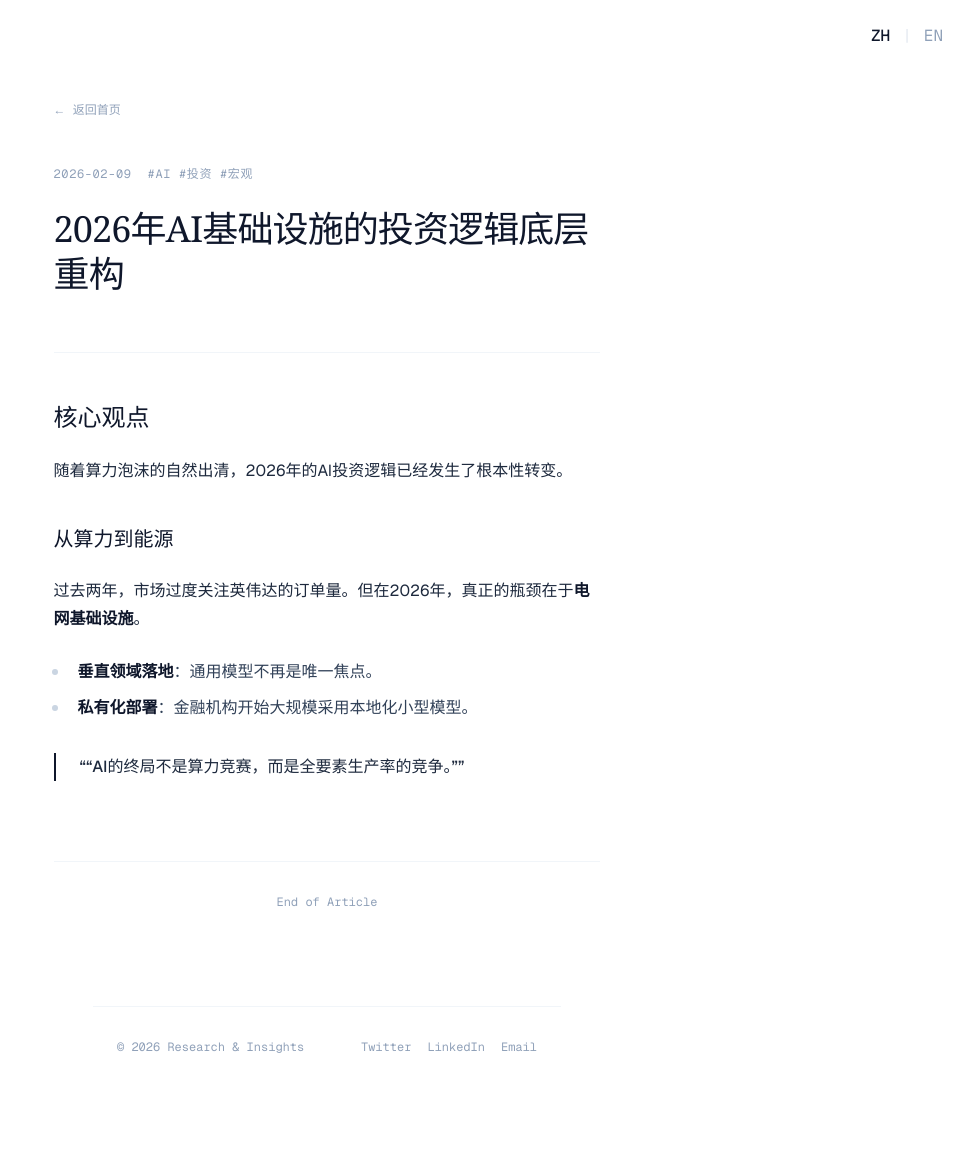
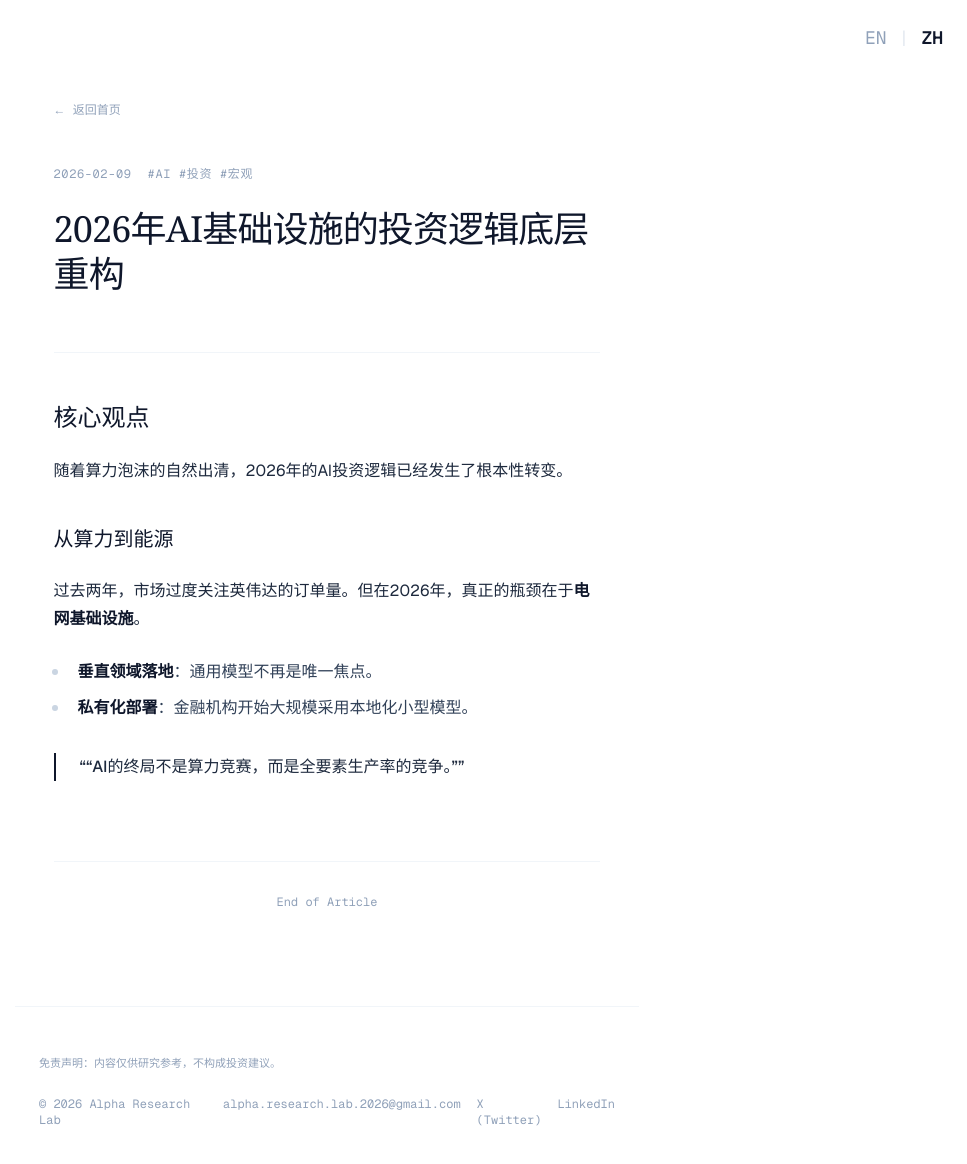
Before and after one commit to Dav010913/finance-tech-blog, a Next.js app: page /posts/ai-investment-logic-2026 in a window 1280 px wide. Shown: the top 1164 px of the page, without its empty margins (313-1280 px from the left). Before the commit the page ends 1087 px from the top, so only its background shows below. Built offline with nearby package versions, Linux system fonts and the light colour scheme.

Commit message:
Site Update: 周二 2026/02/10  9:33:34.60

```diff
--- /dev/null
+++ b/app/components/Footer.tsx
@@ -0,0 +1,59 @@
+"use client";
+
+import { useSearchParams } from "next/navigation";
+import { Suspense } from "react";
+
+function FooterContent() {
+    const searchParams = useSearchParams();
+    const lang = searchParams.get("lang") === "en" ? "en" : "zh";
+
+    const disclaimer =
+        lang === "en"
+            ? "Disclaimer: For research and informational purposes only. Not financial advice."
+            : "免责声明：内容仅供研究参考，不构成投资建议。";
+
+    return (
+        <footer className="w-full max-w-[65ch] mx-auto px-6 py-12 border-t border-slate-100 flex flex-col gap-6 text-slate-400 font-mono">
+            {/* Disclaimer */}
+            <div className="text-[11px] text-center sm:text-left">
+                {disclaimer}
+            </div>
+
+            <div className="flex flex-col sm:flex-row justify-between items-center text-xs gap-4">
+                {/* Copyright */}
+                <div>&copy; 2026 Alpha Research Lab</div>
+
+                {/* Social Links */}
+                <div className="flex flex-col sm:flex-row gap-4 items-center sm:items-baseline">
+                    <span className="hover:text-slate-900 transition-colors cursor-default">
+                        alpha.research.lab.2026@gmail.com
+                    </span>
+                    <a
+                        href="https://x.com/AlphaResLab"
+                        target="_blank"
+                        rel="noopener noreferrer"
+                        className="hover:text-slate-900 transition-colors"
+                    >
+                        X (Twitter)
+                    </a>
+                    <a
+                        href="https://www.linkedin.com/in/alpha-research-lab/"
+                        target="_blank"
+                        rel="noopener noreferrer"
+                        className="hover:text-slate-900 transition-colors"
+                    >
+                        LinkedIn
+                    </a>
+                </div>
+            </div>
+        </footer>
+    );
+}
+
+export default function Footer() {
+    return (
+        <Suspense fallback={null}>
+            <FooterContent />
+        </Suspense>
+    );
+}
--- a/app/components/LanguageSwitch.tsx
+++ b/app/components/LanguageSwitch.tsx
@@ -25,34 +25,30 @@ export default function LanguageSwitch() {
 
     const switchLang = (lang: "zh" | "en") => {
         const queryString = createQueryString("lang", lang);
-        // If we are on home, simple push. If on article, stay on article (content won't change unless it is translated, but UI might).
-        // Since content is not truly mirrored, staying on the same slug is fine (it will load the content if available, but slugs are unique... actually wait).
-        // If slugs are unique, switching language on an article page might be tricky if versions have different slugs.
-        // But for now, we just update the UI preference.
         router.push(pathname + (queryString ? "?" + queryString : ""));
     };
 
     return (
-        <div className="flex items-center text-base font-mono">
+        <div className="flex items-center text-lg font-mono">
+            <button
+                onClick={() => switchLang("en")}
+                className={`transition-colors duration-300 ${currentLang === "en"
+                        ? "text-slate-900 font-semibold"
+                        : "text-slate-400 hover:text-slate-900 font-normal"
+                    }`}
+            >
+                EN
+            </button>
+            <span className="text-slate-200 mx-3">|</span>
             <button
                 onClick={() => switchLang("zh")}
-                className={`transition-colors duration-200 ${currentLang === "zh"
-                        ? "text-slate-900 font-medium"
+                className={`transition-colors duration-300 ${currentLang === "zh"
+                        ? "text-slate-900 font-semibold"
                         : "text-slate-400 hover:text-slate-900 font-normal"
                     }`}
             >
                 ZH
             </button>
-            <span className="text-slate-200 mx-3">|</span>
-            <button
-                onClick={() => switchLang("en")}
-                className={`transition-colors duration-200 ${currentLang === "en"
-                        ? "text-slate-900 font-medium"
-                        : "text-slate-400 hover:text-slate-900 font-normal"
-                    }`}
-            >
-                EN
-            </button>
         </div>
     );
 }
--- a/app/layout.tsx
+++ b/app/layout.tsx
@@ -21,6 +21,7 @@ export const metadata: Metadata = {
   },
 };
 
+import Footer from "./components/Footer";
 import LanguageSwitch from "./components/LanguageSwitch";
 import React from "react";
 
@@ -45,17 +46,7 @@ export default function RootLayout({
           {children}
         </main>
 
-        {/* Minimalist Footer */}
-        <footer className="w-full max-w-[65ch] mx-auto px-6 py-8 border-t border-slate-100 flex flex-col sm:flex-row justify-between items-center text-xs text-slate-400 font-mono gap-4">
-          <div>
-            &copy; 2026 Research & Insights
-          </div>
-          <div className="flex gap-4">
-            <a href="https://twitter.com" target="_blank" rel="noopener noreferrer" className="hover:text-slate-900 transition-colors">Twitter</a>
-            <a href="https://linkedin.com" target="_blank" rel="noopener noreferrer" className="hover:text-slate-900 transition-colors">LinkedIn</a>
-            <a href="mailto:contact@example.com" className="hover:text-slate-900 transition-colors">Email</a>
-          </div>
-        </footer>
+        <Footer />
       </body>
     </html>
   );
```
